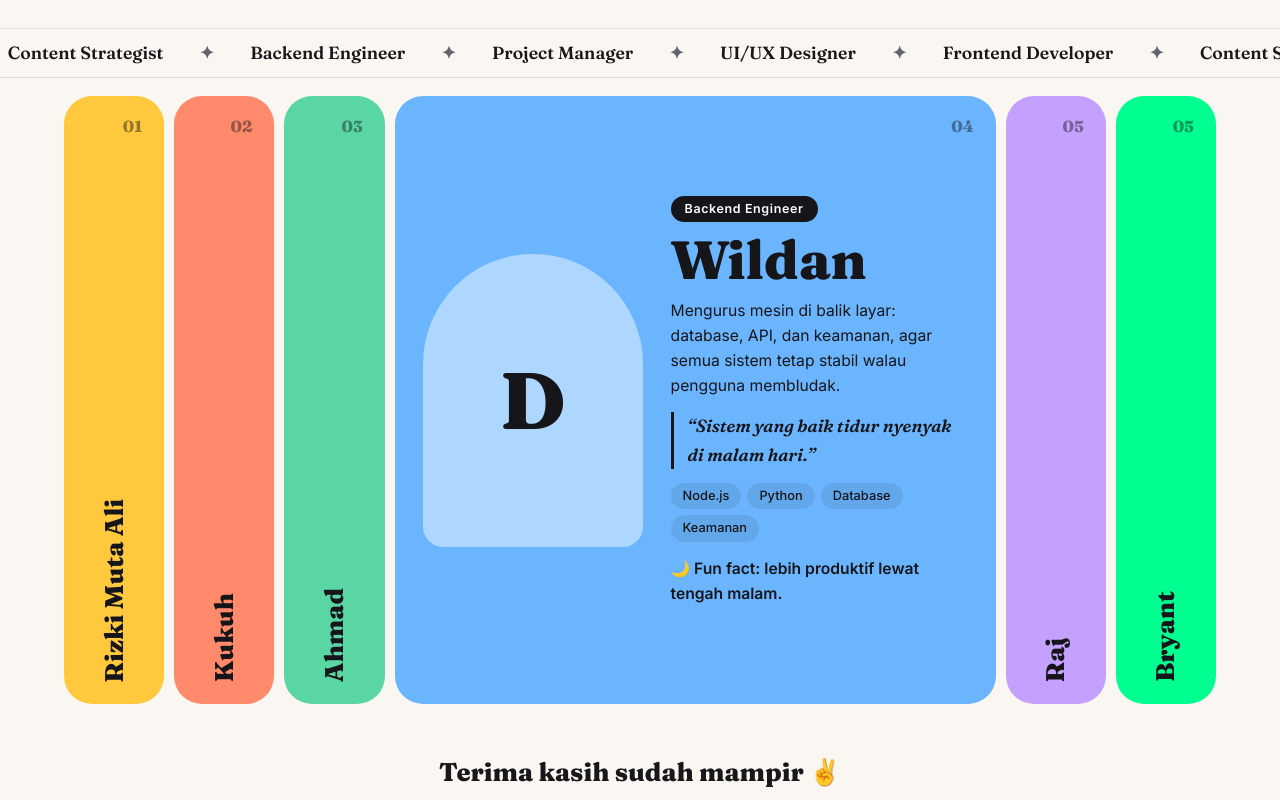
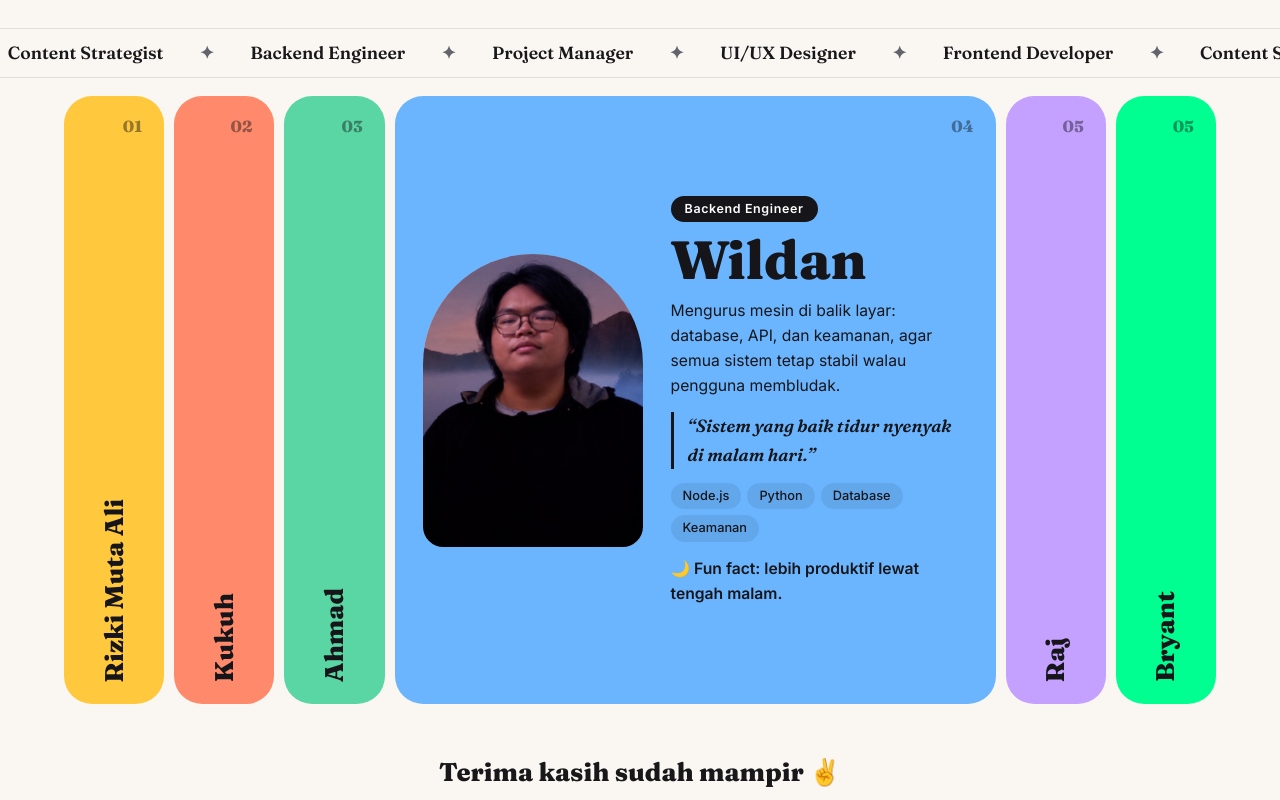
Before and after one commit to hihuucuyy/Kelompok-5, a plain HTML site: page kelompok 5.html in a window 1280 px wide. Both pictures are taken after a click on the button "Wildan". Shown: the part 441-1241 px from the top of the page. Drawn offline with Linux system fonts and the light colour scheme.

Commit message:
wildan punya

```diff
--- a/kelompok 5.html
+++ b/kelompok 5.html
@@ -595,7 +595,7 @@
       <div class="body">
         <div class="photo">
           <span class="initial">D</span>
-          <img src="foto/dimas.jpg" alt="Foto Dimas Wirawan" onerror="this.remove()">
+          <img src="asset/wildan.png" alt="Foto Wildan" onerror="this.remove()">
         </div>
         <div class="info">
           <span class="role">Backend Engineer</span>
```
Also changed, not shown: asset/wildan.png (added).
